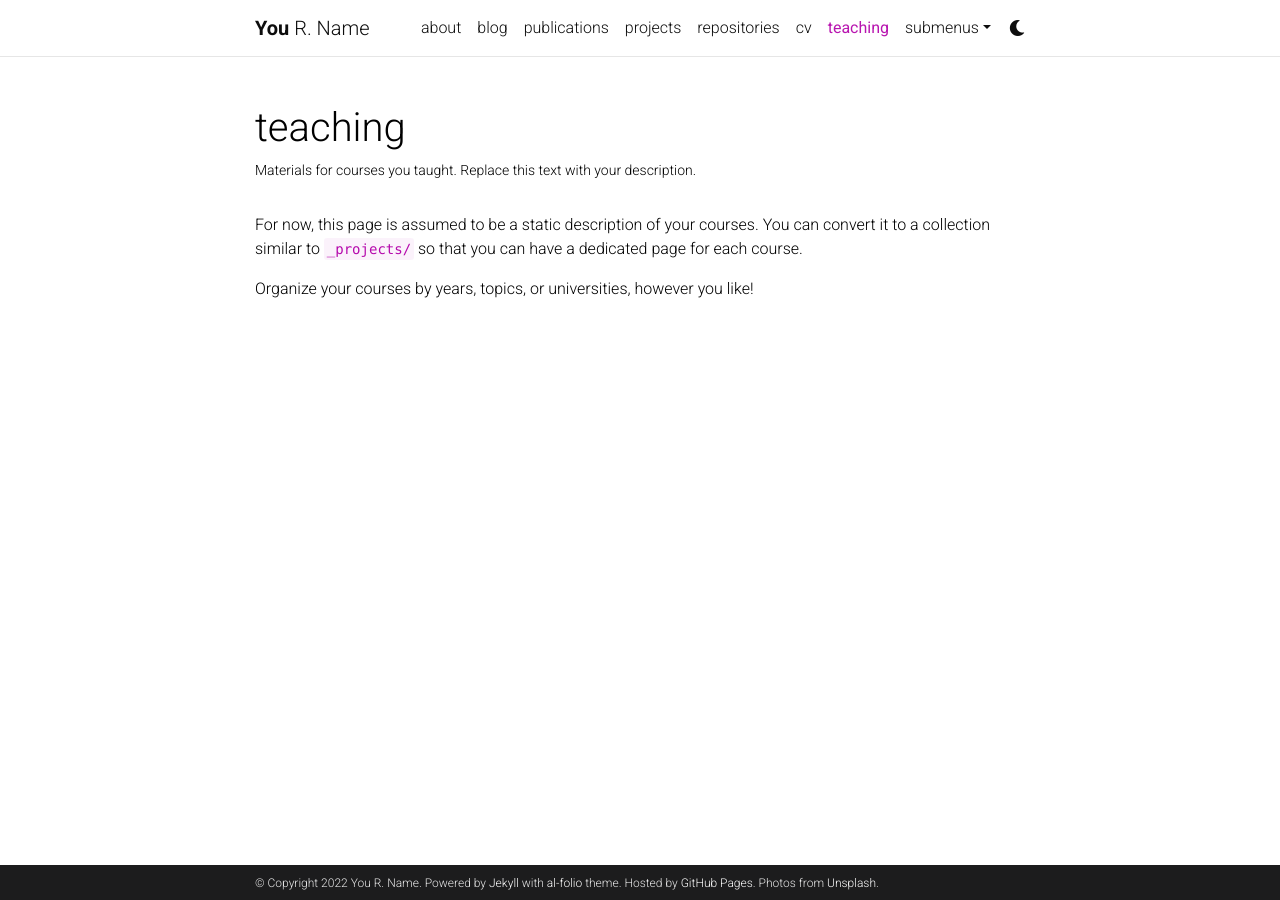
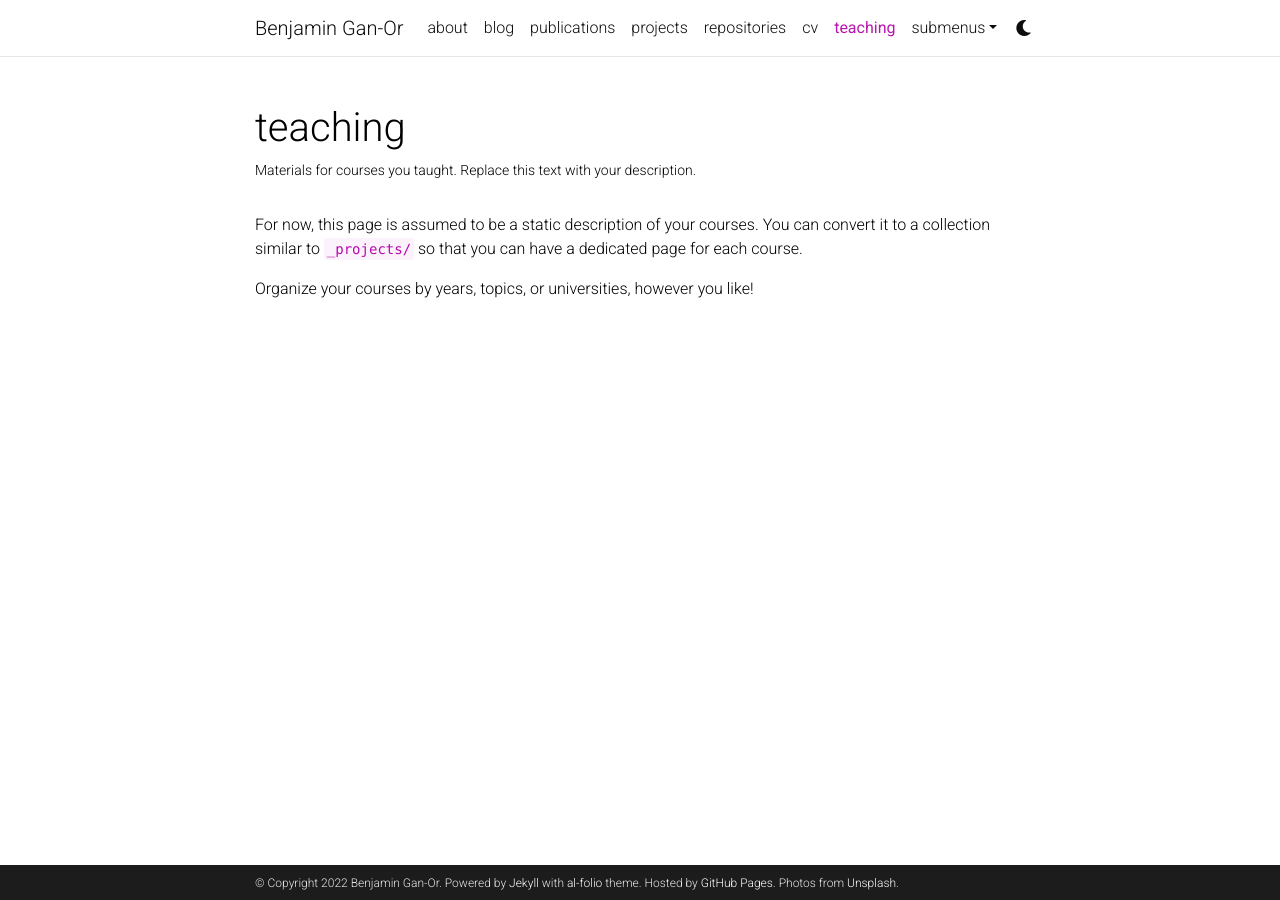
Before and after one commit to benganor/BGO, a Jekyll site: the page built from _pages/teaching.md, in a window 1280 px wide. Built offline with Jekyll 4.4.1, drawn with Linux system fonts in a browser that asks for light colours; comment, search, counter and statistics services are not loaded; a style sheet for code colours, icons or effects is not loaded.

Commit message:
Update _config.yml

```diff
--- a/_config.yml
+++ b/_config.yml
@@ -2,11 +2,11 @@
 # Site settings
 # -----------------------------------------------------------------------------
 
-title: blank # the website title (if blank, full name will be used instead)
-first_name: You
-middle_name: R.
-last_name: Name
-email: you@example.com
+title: Benjamin Gan-Or # the website title (if blank, full name will be used instead)
+first_name: Benjamin
+middle_name:
+last_name: Gan-Or
+email: benjaminganor@gmail.com.com
 description: > # the ">" symbol means to ignore newlines until "footer_text:"
   A simple, whitespace theme for academics. Based on [*folio](https://github.com/bogoli/-folio) design.
 footer_text: >
@@ -18,8 +18,8 @@ keywords: jekyll, jekyll-theme, academic-website, portfolio-website  # add your
 lang: en # the language of your site (for example: en, fr, cn, ru, etc.)
 icon: ⚛️  # the emoji used as the favicon (alternatively, provide image name in /assets/img/)
 
-url: https://alshedivat.github.io # the base hostname & protocol for your site
-baseurl: /al-folio # the subpath of your site, e.g. /blog/
+url: https://benganor.com # the base hostname & protocol for your site
+baseurl:  # the subpath of your site, e.g. /blog/
 last_updated: false # set to true if you want to display last updated in the footer
 impressum_path:  # set to path to include impressum link in the footer, use the same path as permalink in a page, helps to conform with EU GDPR
 
```
